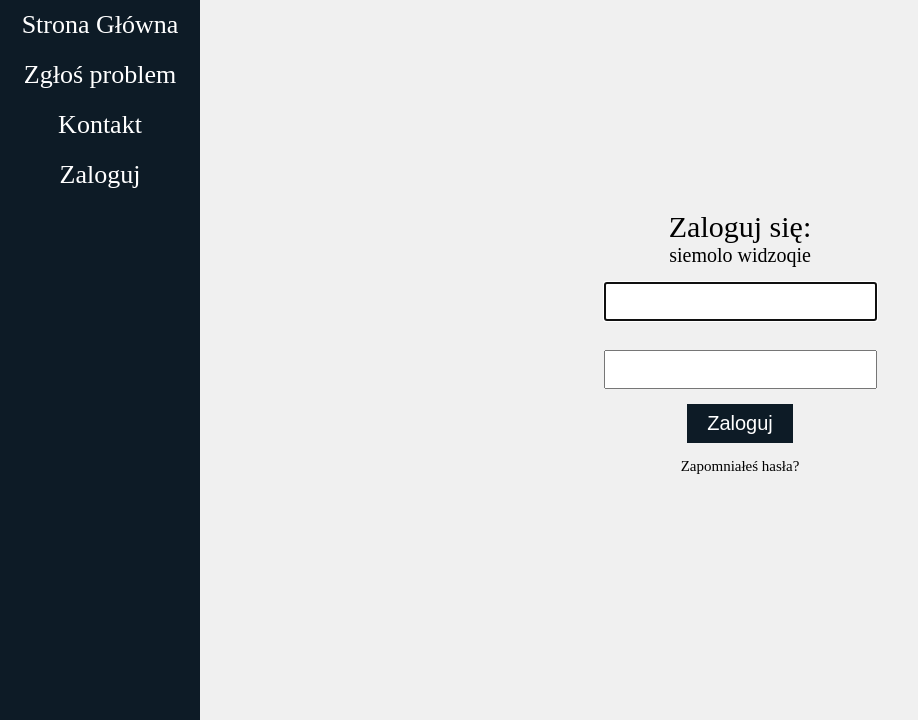
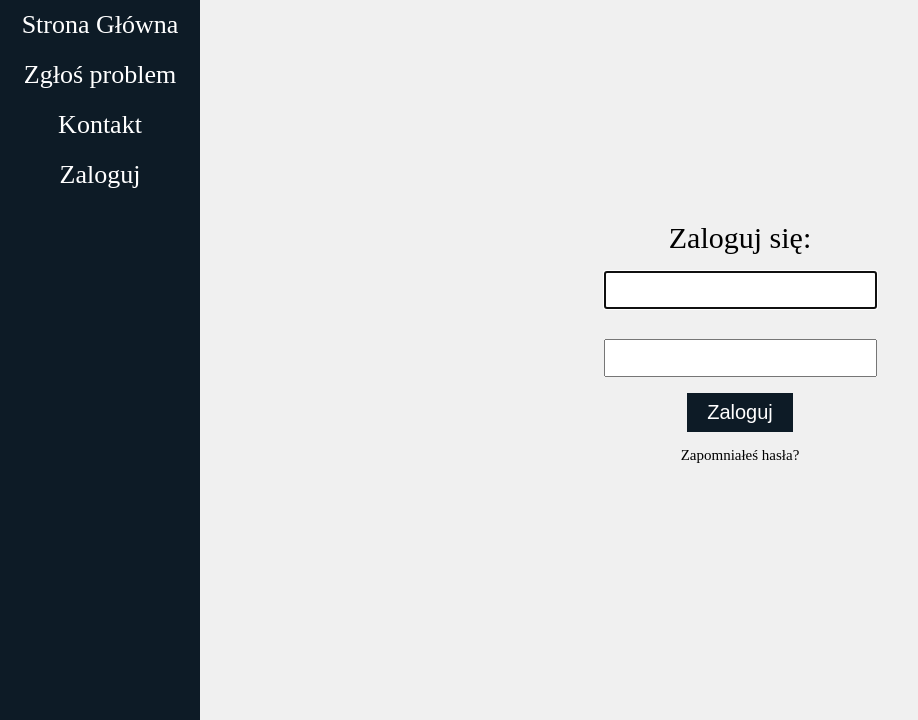
Before and after one commit to bvrti/praca-inz, a Django app: page /login/ in a window 1280 px wide. Shown: the part 80-800 px from the top of the page, without its empty margins (0-918 px from the left). Run offline with Django 3.2, Linux system fonts and the light colour scheme.

Commit message:
poprawki

```diff
--- a/app/templates/registration/login.html
+++ b/app/templates/registration/login.html
@@ -1,30 +1,28 @@
-{% extends 'app/index.html' %}
-{% block title %}Zaloguj się{% endblock %}
-{% block content %}
+{% extends 'app/index.html' %} {% block title %}Zaloguj się{% endblock %} {% block content %}
 
-    <form method="post" action="{% url 'login' %}" class = 'login-form'>
+<form method="post" action="{% url 'login' %}" class="login-form">
     {% csrf_token %}
     <table>
         <label>Zaloguj się:</label>
         <tr>
             <td>{{ form.username }}</td>
         </tr>
-            <tr>siemolo widzoqie
+        <tr>
             <td>{{ form.password }}</td>
         </tr>
     </table>
     {% if form.errors %}
     <style>
-                .login-form input[type="text"], input[type="password"]:last-child {
+        .login-form input[type="text"],
+        input[type="password"]:last-child {
             margin-bottom: 0;
         }
     </style>
-            <p class = 'login-error'>Your username and password didn't match. Please try again.</p>
+    <p class="login-error">Your username and password didn't match. Please try again.</p>
     {% endif %}
     <input type="submit" value="Zaloguj" />
     <input type="hidden" name="next" value="{{ next }}" />
     <p><a href="{% url 'password_reset' %}">Zapomniałeś hasła?</a></p>
 </form>
 
-
 {% endblock %}
```
Lines whose indentation alone changed are shown as unchanged.
